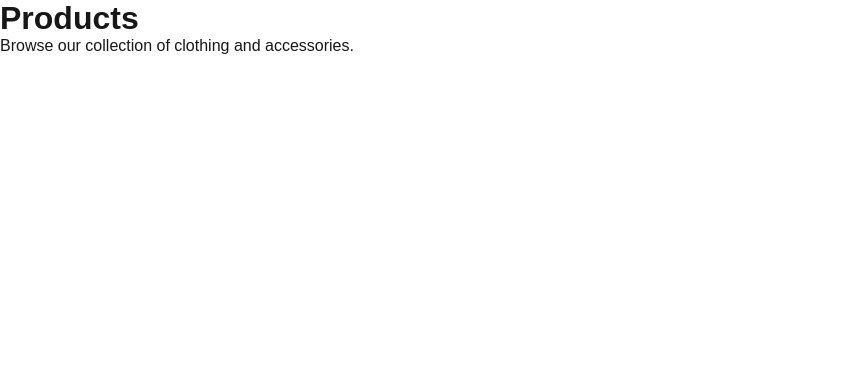
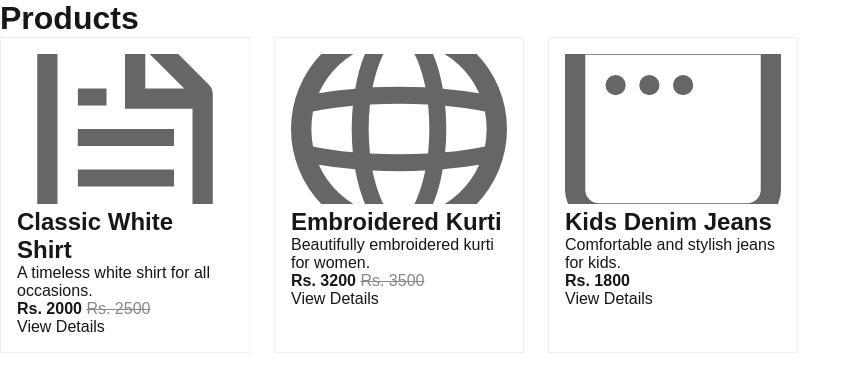
Before and after one commit to ghulam-mujtaba5/Megicloth, a Next.js app: page /products in a window 1280 px wide. Shown: the top 392 px of the page, without its empty margins (0-861 px from the left). Built offline with nearby package versions, Linux system fonts and the light colour scheme.

Commit message:
Add product detail and listing pages with product data structure

```diff
--- /dev/null
+++ b/app/data/products.ts
@@ -0,0 +1,50 @@
+export type Product = {
+  id: string;
+  name: string;
+  description: string;
+  price: number;
+  image: string;
+  category: string;
+  stock: number;
+  sku: string;
+  salePrice?: number;
+  rating?: number;
+};
+
+export const products: Product[] = [
+  {
+    id: '1',
+    name: 'Classic White Shirt',
+    description: 'A timeless white shirt for all occasions.',
+    price: 2500,
+    image: '/file.svg',
+    category: 'Men',
+    stock: 20,
+    sku: 'MGS-001',
+    salePrice: 2000,
+    rating: 4.5,
+  },
+  {
+    id: '2',
+    name: 'Embroidered Kurti',
+    description: 'Beautifully embroidered kurti for women.',
+    price: 3500,
+    image: '/globe.svg',
+    category: 'Women',
+    stock: 15,
+    sku: 'MGS-002',
+    salePrice: 3200,
+    rating: 4.8,
+  },
+  {
+    id: '3',
+    name: 'Kids Denim Jeans',
+    description: 'Comfortable and stylish jeans for kids.',
+    price: 1800,
+    image: '/window.svg',
+    category: 'Kids',
+    stock: 30,
+    sku: 'MGS-003',
+    rating: 4.2,
+  },
+];
--- a/app/products/page.tsx
+++ b/app/products/page.tsx
@@ -1,8 +1,24 @@
+import Link from "next/link";
+import { products } from "../data/products";
+
 export default function Products() {
   return (
     <main>
       <h1>Products</h1>
-      <p>Browse our collection of clothing and accessories.</p>
+      <div style={{ display: "flex", flexWrap: "wrap", gap: 24 }}>
+        {products.map((product) => (
+          <div key={product.id} style={{ border: "1px solid #eee", padding: 16, width: 250 }}>
+            <img src={product.image} alt={product.name} style={{ width: "100%", height: 150, objectFit: "cover" }} />
+            <h2>{product.name}</h2>
+            <p>{product.description}</p>
+            <p>
+              <b>Rs. {product.salePrice ?? product.price}</b>{" "}
+              {product.salePrice && <span style={{ textDecoration: "line-through", color: "#888" }}>Rs. {product.price}</span>}
+            </p>
+            <Link href={`/products/${product.id}`}>View Details</Link>
+          </div>
+        ))}
+      </div>
     </main>
   );
 }
```
Also changed, not shown: app/products/[id].tsx (+19 -6 lines).
